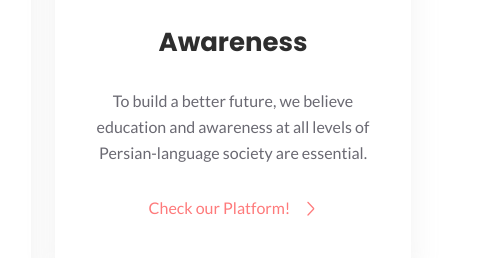
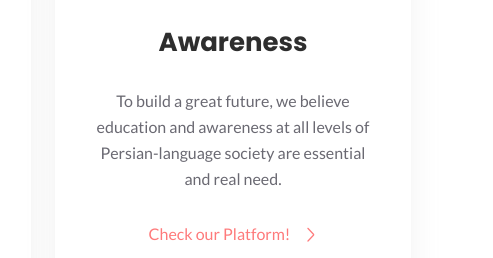
Before and after one commit to AiHum/AiHum.github.io, a plain HTML site: page index.html in a window 1280 px wide. Shown: the part 1171-1429 px from the top of the page, 787-1280 px from the left. Drawn offline with Linux system fonts and the light colour scheme.

Commit message:
edited + minor

```diff
--- a/index.html
+++ b/index.html
@@ -346,9 +346,9 @@
                   <a href="javascript:void(0)">Awareness</a>
                 </h4>
                 <p class="text">
-                  To build a better future,
+                  To build a great future,
                   we believe education and awareness
-                  at all levels of Persian-language society are essential.
+                  at all levels of Persian-language society are essential and real need.
                 </p>
                 <a class="more" href="https://DeepInAI.ir"
                   >Check our Platform! <i class="lni lni-chevron-right"> </i>
```
